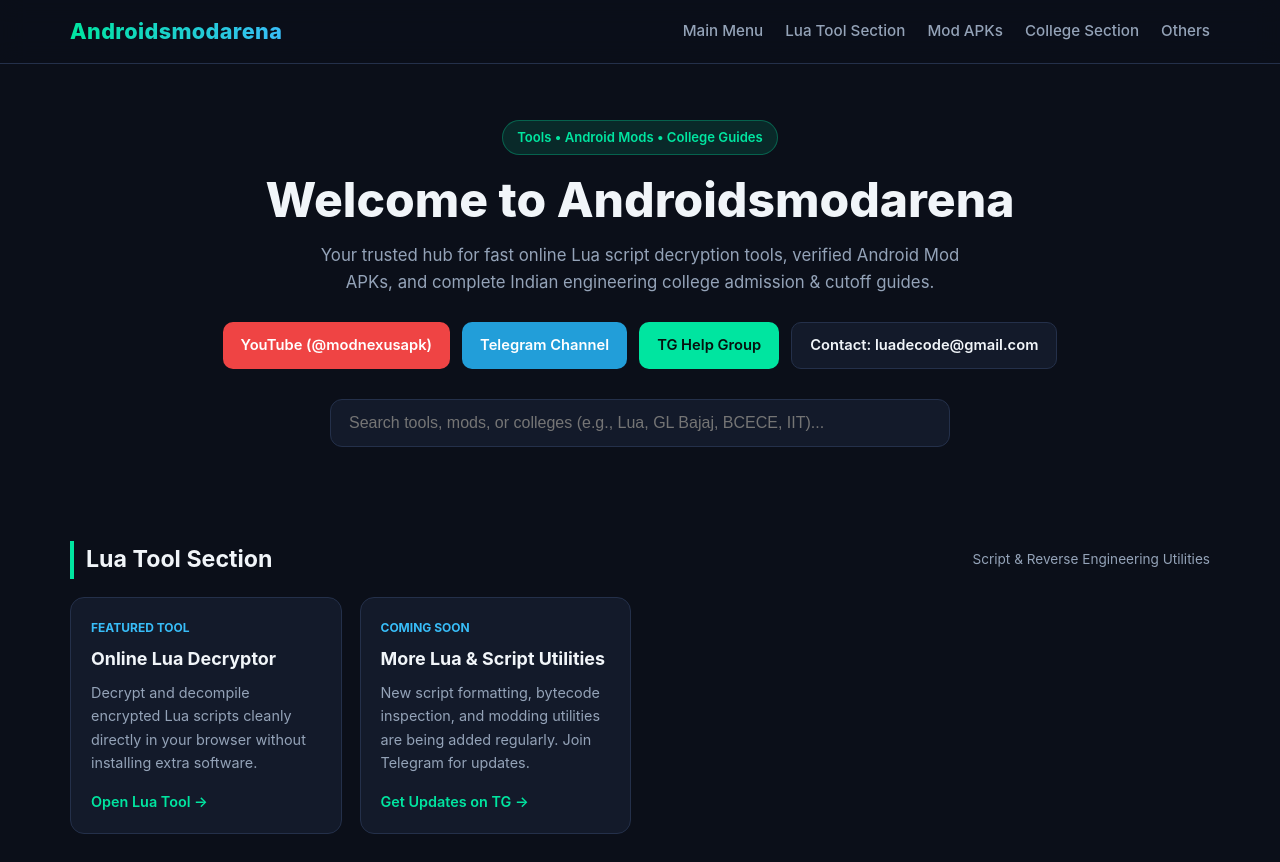
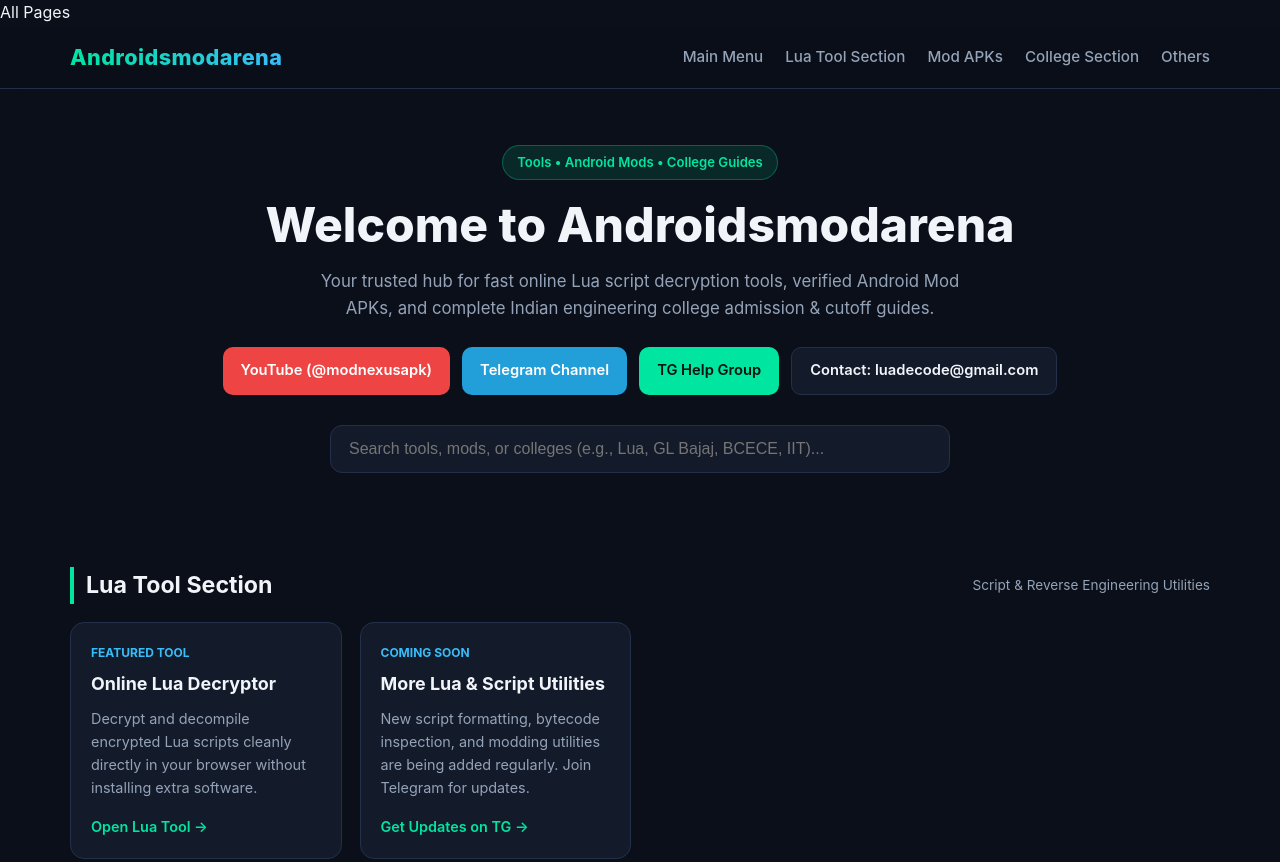
Before and after one commit to luadecode32-hash/luadecode32-hash.github.io, a plain HTML site: page index.html in a window 1280 px wide. Shown: the top 862 px of the page. Drawn offline with Linux system fonts and the light colour scheme.

Commit message:
Add link to 'All Pages' in index.html

```diff
--- a/index.html
+++ b/index.html
@@ -313,6 +313,8 @@
     }
   </style>
 </head>
+  <p><a href="all-pages.html">All Pages</a></p>
+
 <body>
 
   <!-- Header & Hamburger Menu -->
```
